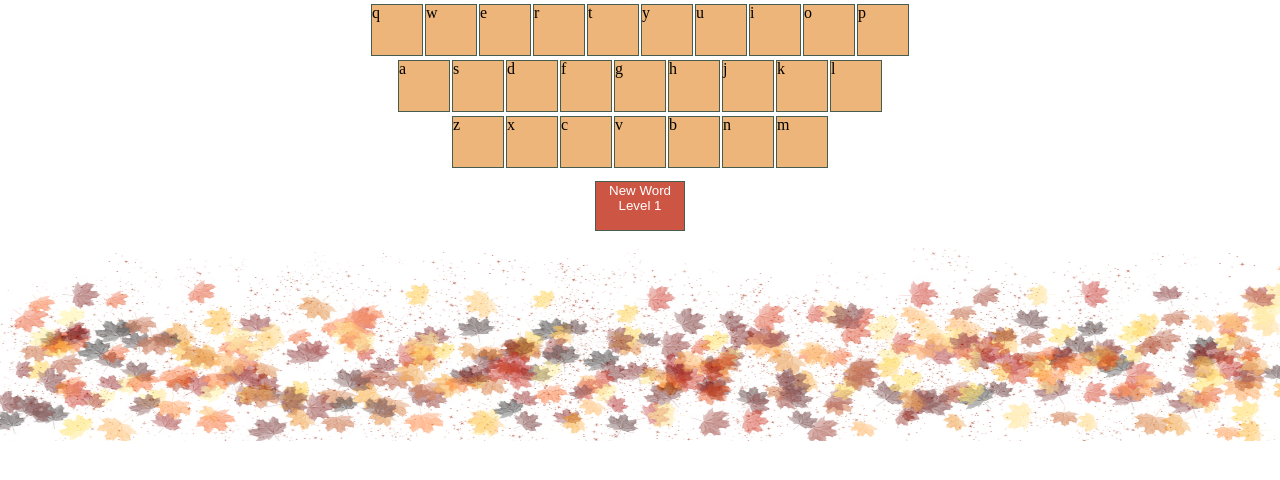
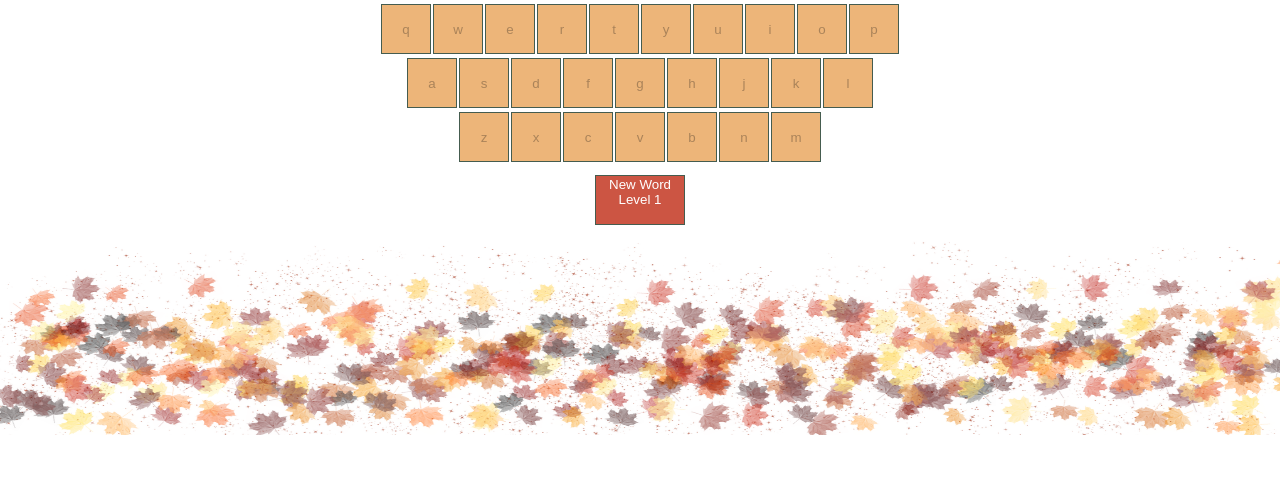
Before and after one commit to kristenburgess25/game-time, a website: page index.html in a window 1280 px wide. Shown: the part 268-748 px from the top of the page. Drawn offline with nearby package versions, Linux system fonts and the light colour scheme; a web font is replaced by a local one.

Commit message:
update keyboard to buttons,disabling WIP

```diff
--- a/index.html
+++ b/index.html
@@ -31,36 +31,36 @@
 
   <div class="keyboard-container">
   <ul class ="top-row">
-    <li class ="q letter">q</li>
-    <li class ="w letter">w</li>
-    <li class ="e letter">e</li>
-    <li class ="r letter">r</li>
-    <li class ="t letter">t</li>
-    <li class ="y letter">y</li>
-    <li class ="u letter">u</li>
-    <li class ="i letter">i</li>
-    <li class ="o letter">o</li>
-    <li class ="p letter">p</li>
+    <button disabled="true" class ="q letter">q</button>
+    <button disabled="true" class ="w letter">w</button>
+    <button disabled="true" class ="e letter">e</button>
+    <button disabled="true" class ="r letter">r</button>
+    <button disabled="true" class ="t letter">t</button>
+    <button disabled="true" class ="y letter">y</button>
+    <button disabled="true" class ="u letter">u</button>
+    <button disabled="true" class ="i letter">i</button>
+    <button disabled="true" class ="o letter">o</button>
+    <button disabled="true" class ="p letter">p</button>
   </ul>
   <ul class ="middle-row">
-    <li class ="a letter">a</li>
-    <li class ="s letter">s</li>
-    <li class ="d letter">d</li>
-    <li class ="f letter">f</li>
-    <li class ="g letter">g</li>
-    <li class ="h letter">h</li>
-    <li class ="j letter">j</li>
-    <li class ="k letter">k</li>
-    <li class ="l letter">l</li>
+    <button disabled="true" class ="a letter">a</button>
+    <button disabled="true" class ="s letter">s</button>
+    <button disabled="true" class ="d letter">d</button>
+    <button disabled="true" class ="f letter">f</button>
+    <button disabled="true" class ="g letter">g</button>
+    <button disabled="true" class ="h letter">h</button>
+    <button disabled="true" class ="j letter">j</button>
+    <button disabled="true" class ="k letter">k</button>
+    <button disabled="true" class ="l letter">l</button>
   </ul>
   <ul class ="bottom-row">
-    <li class ="z letter">z</li>
-    <li class ="x letter">x</li>
-    <li class ="c letter">c</li>
-    <li class ="v letter">v</li>
-    <li class ="b letter">b</li>
-    <li class ="n letter">n</li>
-    <li class ="m letter">m</li>
+    <button disabled="true" class ="z letter">z</button>
+    <button disabled="true" class ="x letter">x</button>
+    <button disabled="true" class ="c letter">c</button>
+    <button disabled="true" class ="v letter">v</button>
+    <button disabled="true" class ="b letter">b</button>
+    <button disabled="true" class ="n letter">n</button>
+    <button disabled="true" class ="m letter">m</button>
   </ul>
   </div>
 
```
Also changed, not shown: lib/game-time.js (+14 -1 lines).
